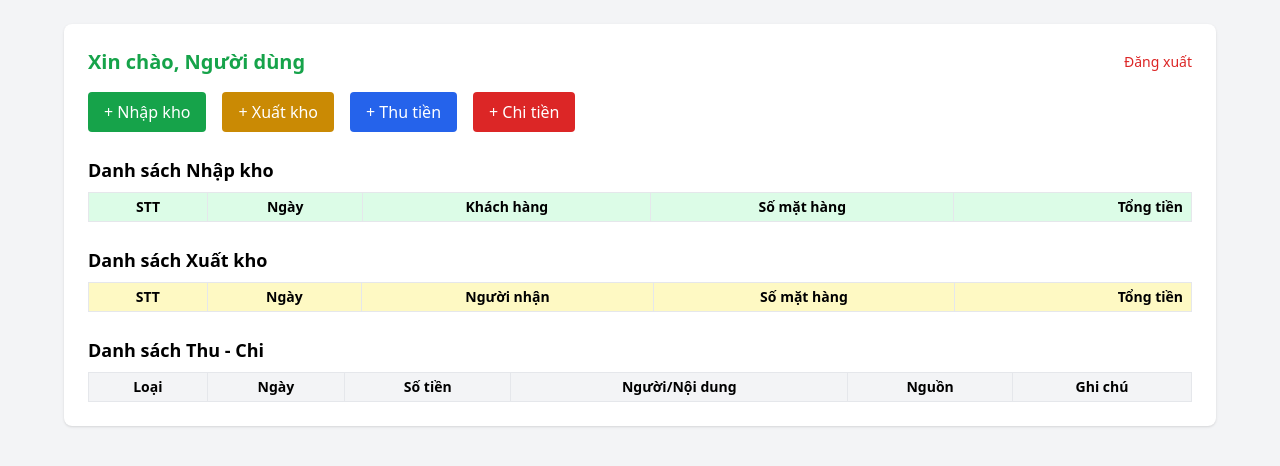
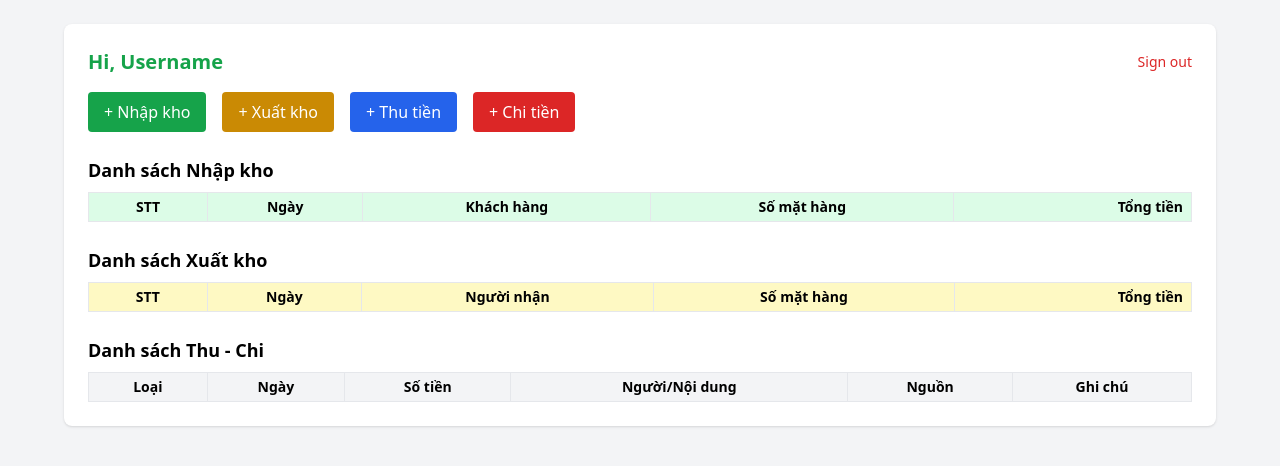
Before and after one commit to phelieuandan/phelieuandan.github.io, a Jekyll site: the page dashboard.html, which Jekyll copies as it is, in a window 1280 px wide. Shown: the top 466 px of the page. Built offline with Jekyll 4.4.1, drawn with Linux system fonts in a browser that asks for light colours; nearby versions of some CDN libraries; comment, search, counter and statistics services are not loaded.

Commit message:
Update dashboard.html

```diff
--- a/dashboard.html
+++ b/dashboard.html
@@ -1,24 +1,24 @@
 <!DOCTYPE html>
 <html lang="vi">
+
 <head>
   <meta charset="UTF-8" />
-  <meta name="viewport" content="width=device-width, initial-scale=1.0"/>
-  <title>Phế Liệu An Dân - Dashboard</title>
+  <meta name="viewport" content="width=device-width, initial-scale=1.0" />
+  <title>An Dân Quân</title>
   <script src="https://cdn.tailwindcss.com"></script>
   <script src="https://www.gstatic.com/firebasejs/10.3.1/firebase-app-compat.js"></script>
   <script src="https://www.gstatic.com/firebasejs/10.3.1/firebase-auth-compat.js"></script>
   <script src="https://www.gstatic.com/firebasejs/10.3.1/firebase-database-compat.js"></script>
   <script src="https://code.jquery.com/jquery-3.6.0.min.js"></script>
+</head>
 
-</head>
 <body class="bg-gray-100 p-6">
   <div class="max-w-6xl mx-auto bg-white shadow rounded-lg p-6">
     <!-- Header -->
     <div class="flex justify-between items-center mb-4">
-      <h2 class="text-xl font-bold text-green-600">Xin chào, <span id="userName">Người dùng</span></h2>
-      <button onclick="logout()" class="text-sm text-red-600 hover:underline">Đăng xuất</button>
+      <h2 class="text-xl font-bold text-green-600">Hi, <span id="userName">Username</span></h2>
+      <button onclick="logout()" class="text-sm text-red-600 hover:underline">Sign out</button>
     </div>
-
 
     <!-- Buttons Thu/Chi -->
     <div class="flex gap-4 mb-6">
@@ -135,11 +135,7 @@
       <tbody id="incomeExpenseTable"></tbody>
     </table>
 
-
   </div>
-
-
-  <!-- Modal Chi tiết phiếu -->
   <div id="detailModal" class="hidden fixed inset-0 bg-black bg-opacity-50 flex items-center justify-center z-50">
     <div class="bg-white rounded-lg p-6 max-w-2xl w-full">
       <h2 class="text-lg font-bold mb-2" id="modalTitle"></h2>
@@ -151,7 +147,6 @@
       </div>
     </div>
   </div>
-
   <script>
     const firebaseConfig = {
       apiKey: "AIzaSyAXfVdVR6ABdiJ2iyePUv_wR6AYuyFqZjs",
@@ -163,16 +158,13 @@
       appId: "1:524439415659:web:b0904ee6c3b1fdcfd77a2e"
     };
     firebase.initializeApp(firebaseConfig);
-
-  $(document).ready(function () {
+    $(document).ready(function() {
       const auth = firebase.auth();
       const db = firebase.database();
-
       let currentModalData = null;
       let currentModalType = null;
       let currentEditId = null;
       let currentEditType = null;
-
       auth.onAuthStateChanged(user => {
         if (!user) return location.href = "index.html";
         $("#userName").text(user.email);
@@ -180,17 +172,14 @@
         loadTable("exports", "exportTable");
         loadCashflow();
       });
-
-    window.logout = function () {
+      window.logout = function() {
         auth.signOut().then(() => location.href = "index.html");
       };
-
-    window.toggleForm = function (id) {
+      window.toggleForm = function(id) {
         $("#importForm, #exportForm, #incomeForm, #expenseForm").addClass("hidden");
         if (id) $("#" + id).removeClass("hidden");
       };
-
-    window.addItem = function (containerId) {
+      window.addItem = function(containerId) {
         const itemHtml = `
         <div class="grid grid-cols-5 gap-2">
           <input placeholder="Tên hàng" class="border p-1 rounded" />
@@ -204,14 +193,14 @@
         </div>
       `;
         $("#" + containerId).append(itemHtml);
-      $("#" + containerId + " input, select").off("input").on("input", function () {
+        $("#" + containerId + " input, select").off("input").on("input", function() {
           updateTotal(containerId);
         });
       };
 
       function updateTotal(containerId) {
         let total = 0;
-      $(`#${containerId} > div`).each(function () {
+        $(`#${containerId} > div`).each(function() {
           const qty = parseFloat($(this).find("input:eq(2)").val()) || 0;
           const price = parseFloat($(this).find("input:eq(3)").val()) || 0;
           const amt = qty * price;
@@ -255,8 +249,7 @@
           });
         });
       }
-
-    window.showModal = function (data, type) {
+      window.showModal = function(data, type) {
         currentModalData = data;
         currentModalType = type;
         let lines = [`Mã phiếu: ${data.id || ''}`, `Ngày: ${new Date(data.date).toLocaleDateString()}`, `Người: ${data.name || data.sender || ''}`, `Tổng tiền: ${(data.total || data.amount || 0).toLocaleString()} đ`];
@@ -320,8 +313,7 @@
           });
         }
       }
-
-    window.closeModal = function () {
+      window.closeModal = function() {
         currentModalData = null;
         currentEditId = null;
         $('#detailModal').addClass('hidden');
@@ -348,11 +340,6 @@
       }
     });
   </script>
+</body>
 
-
-
-
-
-
-</body>
 </html>
```
Also changed, not shown: other parts of dashboard.html (+7 -2 lines). Lines whose indentation alone changed are shown as unchanged.
